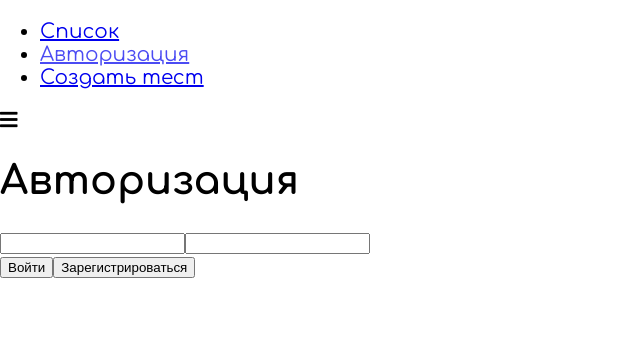
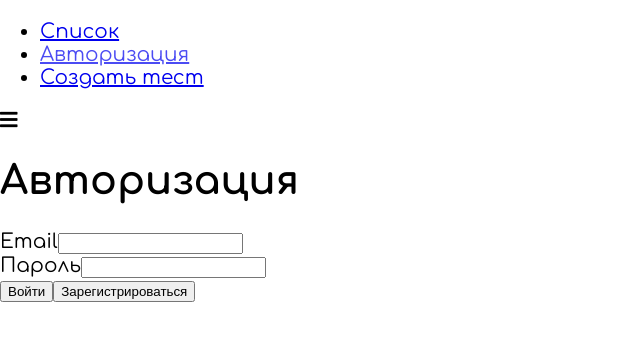
Before and after one commit to Belchenkov/react-quiz, a React app: page /auth in a window 1280 px wide. Shown: the top 340 px of the page, without its empty margins (0-640 px from the left). Built offline with nearby package versions, Linux system fonts and the light colour scheme.

Commit message:
Input Component

```diff
--- /dev/null
+++ b/src/components/UI/Input/Input.css
@@ -0,0 +1,33 @@
+.Input {
+    margin-bottom: 15px;
+}
+
+.Input label {
+    margin-bottom: 3px;
+    padding: 0;
+    display: block;
+    font-weight: bold;
+    color: #000;
+}
+
+.Input input {
+    display: block;
+    box-sizing: border-box;
+    border: 1px solid #bebebe;
+    padding: 7px;
+    margin: 0 0 5px;
+    width: 100%;
+    outline: none;
+    transition: all 300ms ease-in-out;
+    border-radius: 5px;
+}
+
+.Input span {
+    color: #f01f30;
+    font-size: 12px;
+    font-weight: bold;
+}
+
+.Input.invalid label {
+    color: #f01f30;
+}
--- /dev/null
+++ b/src/components/UI/Input/Input.js
@@ -0,0 +1,36 @@
+import React from 'react';
+import classes from './Input.css';
+
+function isInvalid({ valid, touched, shouldValidate }) {
+    return !valid && shouldValidate && touched;
+}
+
+const Input = props => {
+        const inputType = props.type || 'text';
+        const cls = [classes.Input];
+        const htmlFor = `${inputType}-${Math.random()}`;
+
+       if (isInvalid(props)) {
+            cls.push(classes.invalid);
+        }
+
+        return (
+            <div className={cls.join(' ')}>
+                <label htmlFor={htmlFor}>{props.label}</label>
+                <input
+                    type={inputType}
+                    id={htmlFor}
+                    value={props.value}
+                    onChange={props.onChange}
+                />
+
+                {
+                    isInvalid(props)
+                        ? <span>{props.errorMessage || 'Введите верное значение'}</span>
+                        : null
+                }
+            </div>
+        );
+};
+
+export default Input;
--- a/src/containers/Auth/Auth.css
+++ b/src/containers/Auth/Auth.css
@@ -28,6 +28,10 @@
     border-radius: 5px;
 }
 
+.AuthInputsBlock {
+    width: 100%;
+}
+
 .AuthButtonsBlock {
     display: flex;
     justify-content: space-between;
--- a/src/containers/Auth/Auth.js
+++ b/src/containers/Auth/Auth.js
@@ -2,6 +2,7 @@ import React, {Component} from 'react';
 import classes from './Auth.css';
 
 import Button from '../../components/UI/Button/Button';
+import Input from '../../components/UI/Input/Input';
 
 class Auth extends Component {
     loginHandler = () => {
@@ -25,9 +26,14 @@ class Auth extends Component {
                     <h1>Авторизация</h1>
 
                     <form onSubmit={this.submitHandler} className={classes.AuthForm}>
-                        <div>
-                            <input type="text" />
-                            <input type="text" />
+                        <div className={classes.AuthInputsBlock}>
+                            <Input
+                                label="Email"
+                            />
+                            <Input
+                                label="Пароль"
+                                errorMessage={'TEST'}
+                            />
                         </div>
                         <div className={classes.AuthButtonsBlock}>
                             <Button type="success" onClick={this.loginHandler}>Войти</Button>
--- a/src/hoc/Layout/Layout.css
+++ b/src/hoc/Layout/Layout.css
@@ -3,7 +3,6 @@
     display: flex;
     flex-direction: column;
     color: #fff;
-    text-shadow: 0 0 6px #000;
 }
 
 .Layout main{
```
